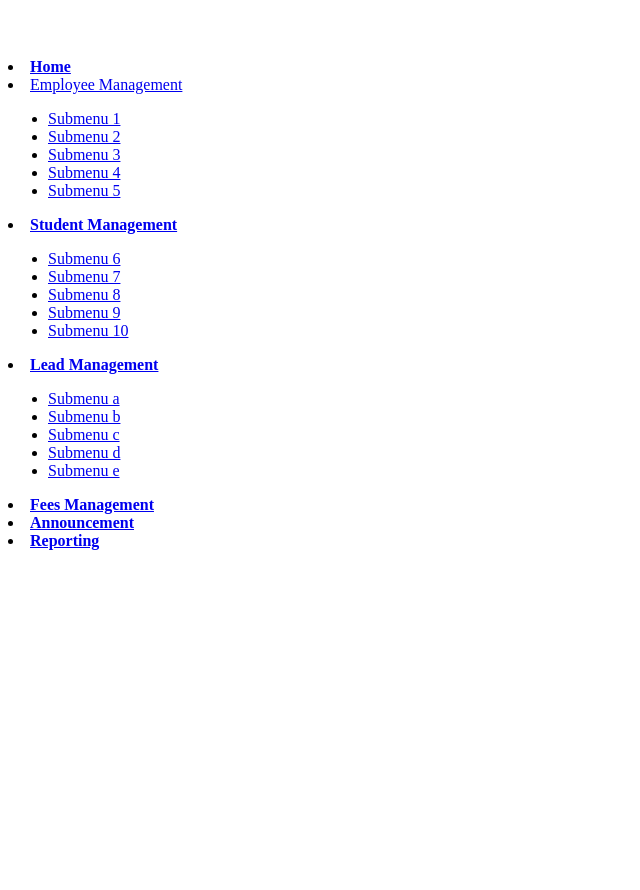
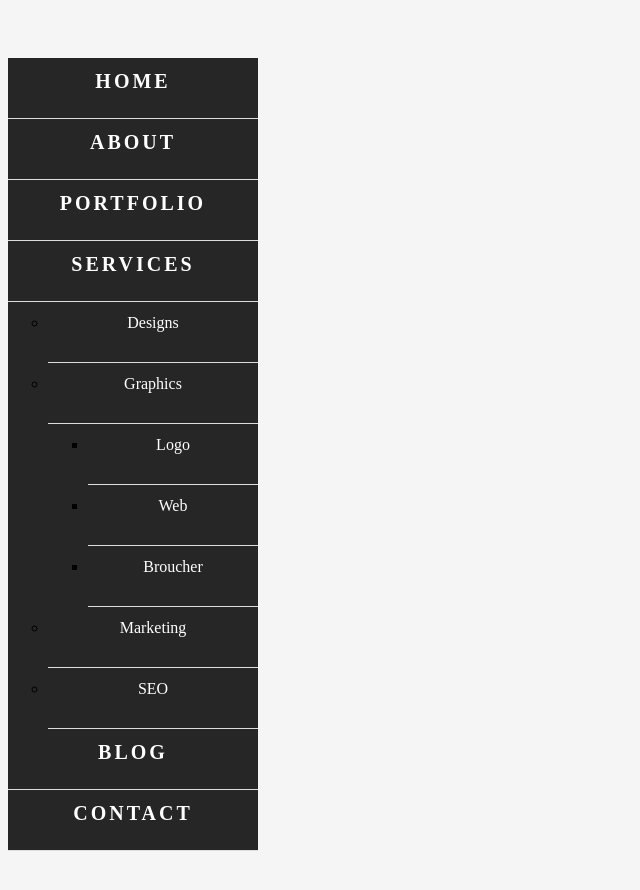
Before and after one commit to Ankita-seth/vertical-menu, a plain HTML site: page index.html in a window 1280 px wide. Shown: the whole page, without its empty margins (0-640 px from the left). Before the commit the page ends 800 px from the top, so only its background shows below. Drawn offline with Linux system fonts and the light colour scheme.

Commit message:
Add files via upload

```diff
--- a/index.html
+++ b/index.html
@@ -4,40 +4,37 @@
     <meta charset="UTF-8">
     <meta name="viewport" content="width=device-width, initial-scale=1">
     <title>CSS animating, transitions and transforms</title>
-    <link rel="stylesheet" href="style.css">
+    <link rel="stylesheet" href="mystyle.css">
     </head>
 <body>
   <div class="wrapper">
 	  <nav>
-		  <ul class="menu-area"></ul>
-		  <li><a href="#"><strong>Home</strong></a></li>
-		  <li><a href="#">Employee Management</a></li>
-		      <ul>
-				  <li><a href="#">Submenu 1</a></li>
-				  <li><a href="#">Submenu 2</a></li>
-				  <li><a href="#">Submenu 3</a></li>
-				  <li><a href="#">Submenu 4</a></li>
-				  <li><a href="#">Submenu 5</a></li>
-			  </ul>
-		  <li><a href="#"><strong>Student Management</strong></a></li>
-		      <ul>
-				<li><a href="#">Submenu 6</a></li>
-				<li><a href="#">Submenu 7</a></li>
-				<li><a href="#">Submenu 8</a></li>
-				<li><a href="#">Submenu 9</a></li>
-				<li><a href="#">Submenu 10</a></li>
-			  </ul>
-		  <li><a href="#"><strong>Lead Management</strong></a></li>
-		       <ul>
-				<li><a href="#">Submenu a</a></li>
-				<li><a href="#">Submenu b</a></li>
-				<li><a href="#">Submenu c</a></li>
-				<li><a href="#">Submenu d</a></li>
-				<li><a href="#">Submenu e</a></li>
-			   </ul>
-		  <li><a href="#"><strong>Fees Management</strong></a></li>
-		  <li><a href="#"><strong>Announcement</strong></a></li>
-		  <li><a href="#"><strong>Reporting</strong></a></li>
+		  <ul class="menu-area">
+		     <li><a href="#"><strong>Home</strong></a></li>
+		     <li><a href="#"><strong>About</strong></a></li>
+             <li><a href="#"><strong>Portfolio</strong></a></li>
+			 <li><a href="#"><strong>Services</strong></a></li>
+               <ul>
+				<li><a href="#">Designs</a></li>
+				  <li><a href="#">Graphics</a></li>
+                    <ul>
+                    <li><a href="#">Logo</a></li>
+                    <li><a href="#">Web</a>
+                       <ul>
+                        <li><a href="#">Html</a></li>
+                        <li><a href="#">Wordpress</a></li>
+                       </ul>
+                    </li>
+                    <li><a href="#">Broucher</a></li>
+                   </ul>
+                </li>
+                <li><a href="#">Marketing</a></li>
+                <li><a href="#">SEO</a></li>
+			    </ul>
+              </li>
+            <li><a href="#"><strong>Blog</strong></a></li>
+            <li><a href="#"><strong>contact</strong></a></li>
+         </ul>
 	  </nav>
   </div>
 </body>
--- /dev/null
+++ b/mystyle.css
@@ -0,0 +1,106 @@
+body {
+
+    overflow-x: hidden;
+    background-color:whitesmoke;
+    background-size:cover;
+    background-position: center center;
+    height: 100 vh;
+  }
+.wrapper{
+
+    position: relative;
+    margin: 0 auto;
+    padding: 50px 0;
+    clear:both;
+
+  }
+
+.menu-area {
+
+     list-style: none;
+     padding: 0;
+     margin: 0;
+     background: #262626;
+     width: 250px;
+
+
+  }
+.menu-area li {
+
+     position: relative;
+  }
+
+.menu-area li a {
+
+    text-align: center;
+    height: 36px;
+    position: relative;
+    border-bottom: 1px solid #ddd;
+    display: block;
+    text-decoration: none;
+    padding: 12px 20px;
+    color: #fff;
+
+  }
+
+.menu-area li a strong {
+
+    display: block;
+    text-transform: uppercase ;
+    font-family: bignoodletitling;
+    font-size: 20px;
+    letter-spacing: 3px;
+
+  }
+
+.menu-area li:hover > a {
+    color:aqua;
+
+  }
+
+.menu-area li ul,
+.menu-area li ul li ul {
+
+      background: #262226;
+      opacity: 0;
+      visibility: hidden;
+      transition: 300ms;
+      z-index: 999;
+      left: 280px;
+      top: 0;
+      list-style: none;
+      position: absolute;
+      height: auto;
+      min-width: 250px;
+      padding: 0;
+      margin: 0;
+  }
+
+.menu-area li: hover > ul, .menu-area li ul li:hover > ul {
+
+      display: block;
+      opacity: 1;
+      visibility: visible;
+      left: 250px;
+
+  }
+
+.menu-area li ul li a {
+
+    text-transform: uppercase;
+    font-family: bignoodletitling;
+    font-size: 20px;
+    letter-spacing: 3px;
+    padding: 10px;
+    text-align: center;
+    border: 0;
+    border-bottom: 1px solid #ddd;
+    height: auto;
+
+}
+
+.menu-area li ul li ul{
+  left: 230 px;
+  top: 0;
+  border: 0;
+}
```
